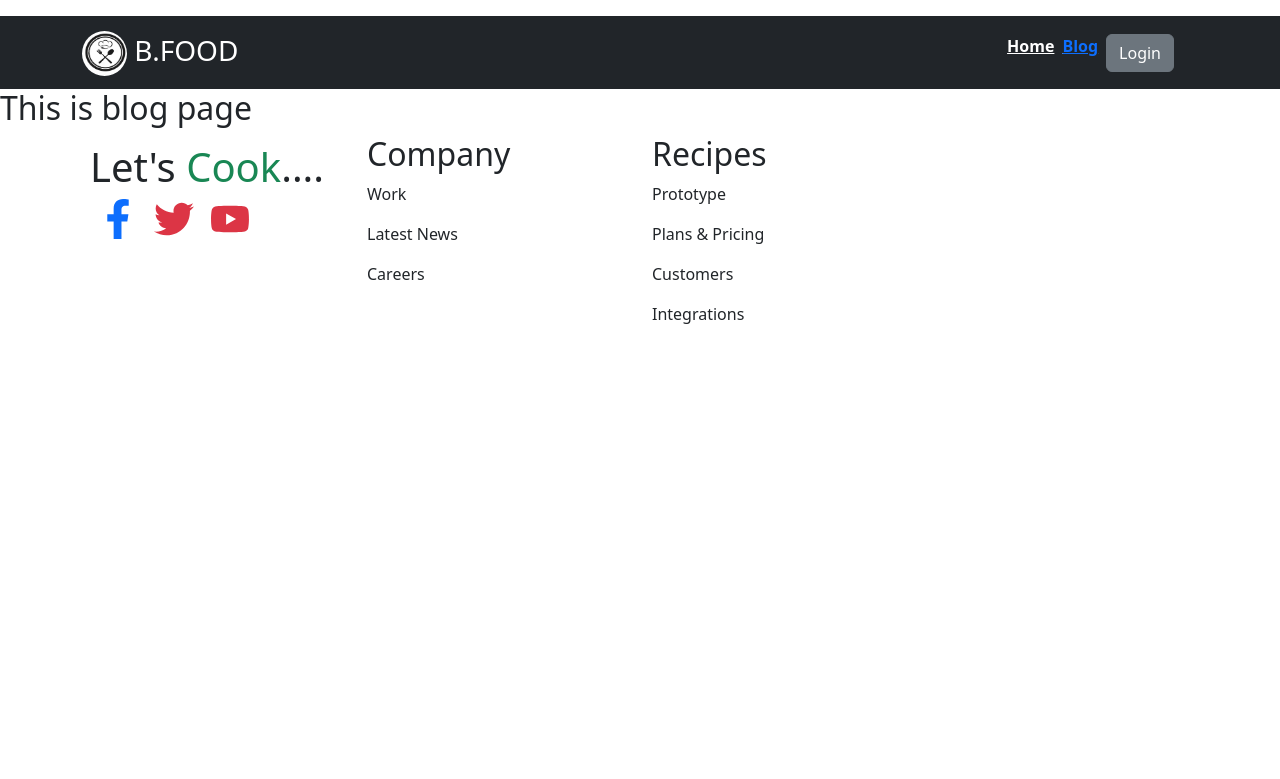
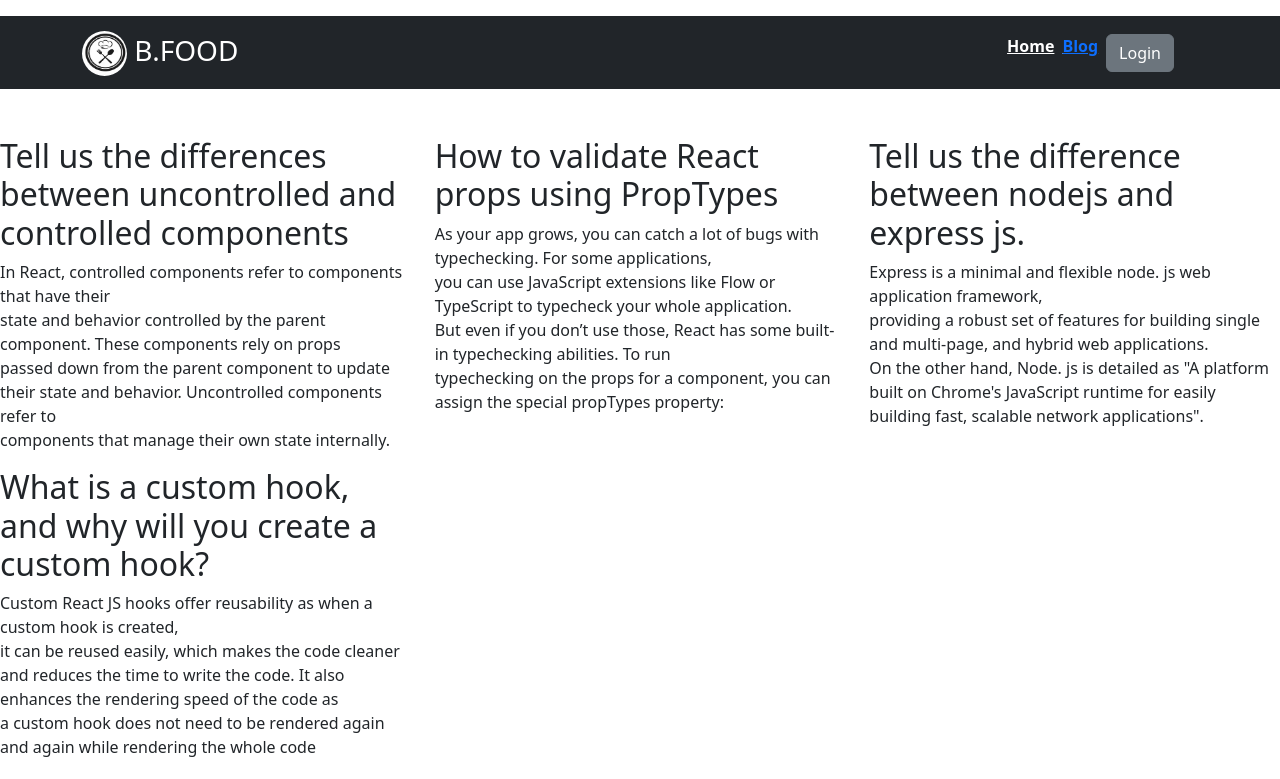
Before and after one commit to abusiddikeub/Best-Chef, a React (Vite) app: page /blog in a window 1280 px wide. Shown: the top 779 px of the page. Built offline with nearby package versions, Linux system fonts and the light colour scheme; no server answers.

Commit message:
13 commit

```diff
--- a/src/pages/Blog/Blog.jsx
+++ b/src/pages/Blog/Blog.jsx
@@ -1,11 +1,36 @@
-import React from 'react';
+import React from "react";
+import { Col, Row } from "react-bootstrap";
 
 const Blog = () => {
-               return (
-                              <div>
-                            <h2>This is blog page</h2>
-                              </div>
-               );
+  return (
+    <div>
+
+
+
+
+
+      <Row className="mt-5">
+        <Col
+         xs={6} md={4}>
+         <h2>Tell us the differences between uncontrolled and controlled components</h2>
+         <p>In React, controlled components refer to components that have their <br /> state and behavior controlled by the parent component. These components rely on props <br /> passed down from the parent component to update their state and behavior. Uncontrolled components refer to <br /> components that manage their own state internally.</p>
+        </Col>
+        <Col xs={6} md={4}>
+          <h2>How to validate React props using PropTypes</h2>
+          <p>As your app grows, you can catch a lot of bugs with typechecking. For some applications, <br /> you can use JavaScript extensions like Flow or TypeScript to typecheck your whole application. <br /> But even if you don’t use those, React has some built-in typechecking abilities. To run <br /> typechecking on the props for a component, you can assign the special propTypes property:</p>
+        </Col>
+        <Col xs={6} md={4}>
+          <h2>Tell us the difference between nodejs and express js.</h2>
+          <p>Express is a minimal and flexible node. js web application framework, <br /> providing a robust set of features for building single and multi-page, and hybrid web applications. <br /> On the other hand, Node. js is detailed as "A platform built on Chrome's JavaScript runtime for easily building fast, scalable network applications".</p>
+        </Col>
+        <Col xs={6} md={4}>
+
+        <h2>What is a custom hook, and why will you create a custom hook?</h2>
+        <p>Custom React JS hooks offer reusability as when a custom hook is created, <br /> it can be reused easily, which makes the code cleaner and reduces the time to write the code. It also enhances the rendering speed of the code as <br /> a custom hook does not need to be rendered again and again while rendering the whole code</p>
+        </Col>
+      </Row>
+    </div>
+  );
 };
 
 export default Blog;
```
